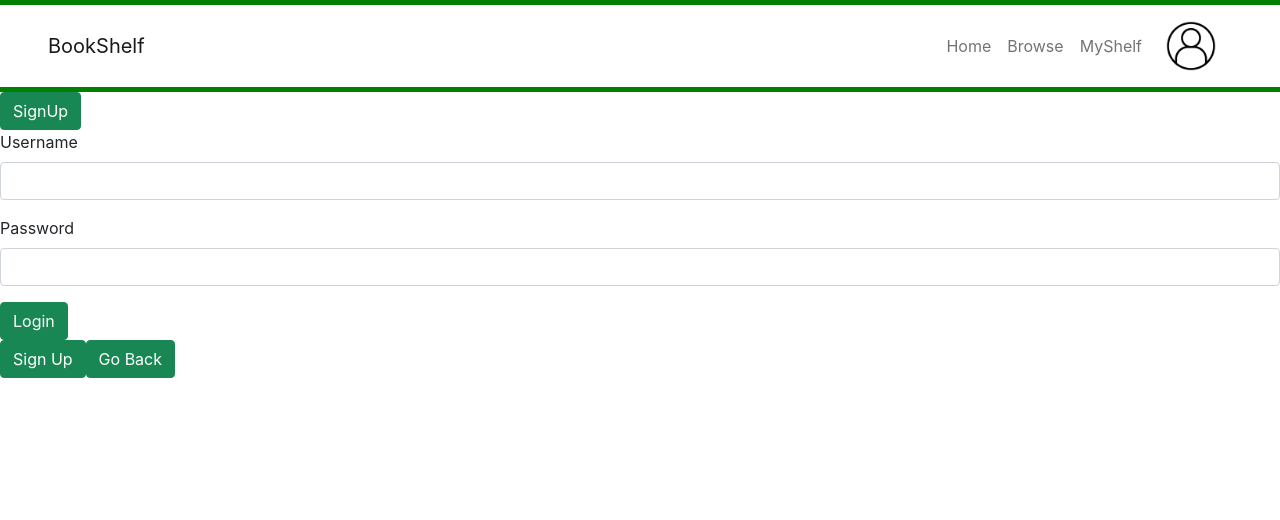
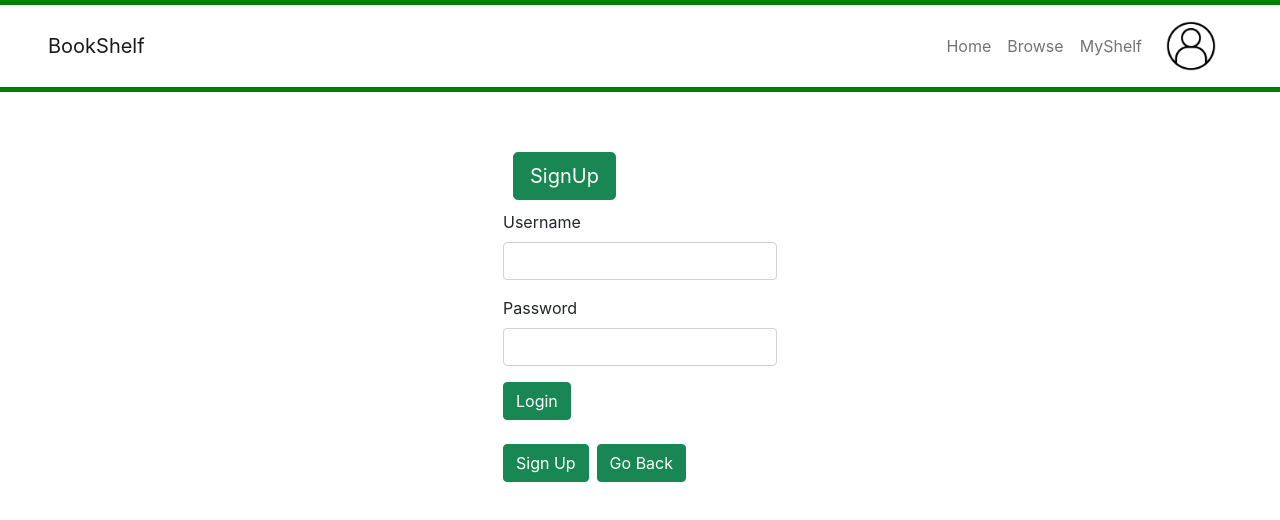
Before and after one commit to jacksongoldie/bookshelf, a React (Create React App) app in the folder client/: page /account in a window 1280 px wide. Both pictures are taken after a click on the button "Login". Shown: the top 520 px of the page. Built offline with nearby package versions, Linux system fonts and the light colour scheme.

Commit message:
add padding to account login

```diff
--- a/client/src/components/account/Account.js
+++ b/client/src/components/account/Account.js
@@ -3,6 +3,8 @@ import Login from "./Login";
 import AccountInfo from "./AccountInfo";
 import { useState } from 'react';
 import Button from 'react-bootstrap/Button';
+import Row from 'react-bootstrap/Row';
+import Col from 'react-bootstrap/Col';
 
 function Account() {
   const [loggedIn, setLoggedIn] = useState(false);
@@ -21,16 +23,22 @@ function Account() {
 
   return (
     <div>
-      <div>
+      <div style={{ margin: '50px'}}>
+        <Row className="justify-content-center">
         { loggedIn ?
         <>
+        <Col md='auto'>
         <AccountInfo />
-        <Button variant='success' onClick={() => {setLoggedIn((mUV) => !mUV); resetAccountPage()}}> Logout </Button>
+        <Button style={{ margin:'.5em' }} size='lg' variant='success' onClick={() => {setLoggedIn((mUV) => !mUV); resetAccountPage()}}> Logout </Button>
+        </Col>
         </>:
         <>
-        {showSignUpForm ? <SignUp onSetLoggedIn={onSetLoggedIn} /> : <Button variant='success' onClick={() => setShowSignUpForm((mUV) => !mUV)}>SignUp</Button>}
-        {showLoginForm ? <Login onSetLoggedIn={onSetLoggedIn} resetAccountPage={resetAccountPage} /> : <Button variant='success' onClick={() => setShowLoginForm((mUV) => !mUV)}>Login</Button>}
+        <Col md='auto'>
+        {showSignUpForm ? <SignUp onSetLoggedIn={onSetLoggedIn} /> : <Button style={{ margin:'.5em' }} size='lg' variant='success' onClick={() => setShowSignUpForm((mUV) => !mUV)}>SignUp</Button>}
+        {showLoginForm ? <Login onSetLoggedIn={onSetLoggedIn} resetAccountPage={resetAccountPage} /> : <Button style={{ margin:'.5em' }} size='lg' variant='success' onClick={() => setShowLoginForm((mUV) => !mUV)}>Login</Button>}
+        </Col>
         </> }
+        </Row>
       </div>
     </div>
   )
--- a/client/src/components/account/Login.js
+++ b/client/src/components/account/Login.js
@@ -1,5 +1,6 @@
 import { useState } from 'react';
 import Form from 'react-bootstrap/Form';
+import Stack from 'react-bootstrap/Stack';
 import Button from 'react-bootstrap/Button';
 
 function Login({ onSetLoggedIn, resetAccountPage }) {
@@ -31,17 +32,21 @@ function Login({ onSetLoggedIn, resetAccountPage }) {
                 <Form.Label>Password</Form.Label>
                 <Form.Control type="text" name='password' value={formData.password} onChange={handleChange} />
             </Form.Group>
+            <Form.Group>
             <Button variant="success" type="submit">
                 Login
             </Button>
+            </Form.Group>
         </Form>
-
+        <br />
+        <Stack direction='horizontal' gap={2}>
         <Button variant="success">
             Sign Up
         </Button>
         <Button variant="success" onClick={resetAccountPage}>
             Go Back
         </Button>
+        </Stack>
 
     </div>
   )
```
